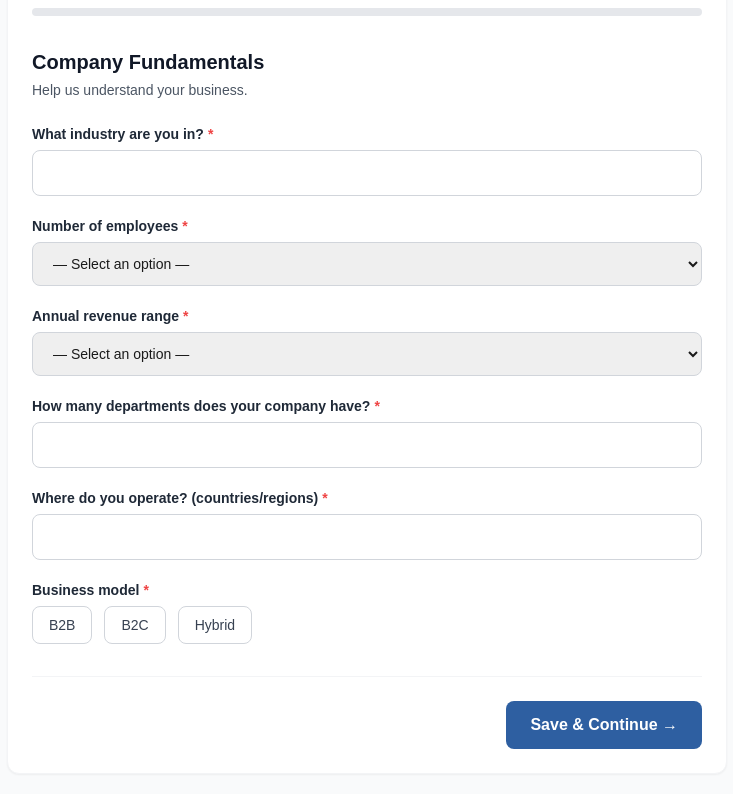
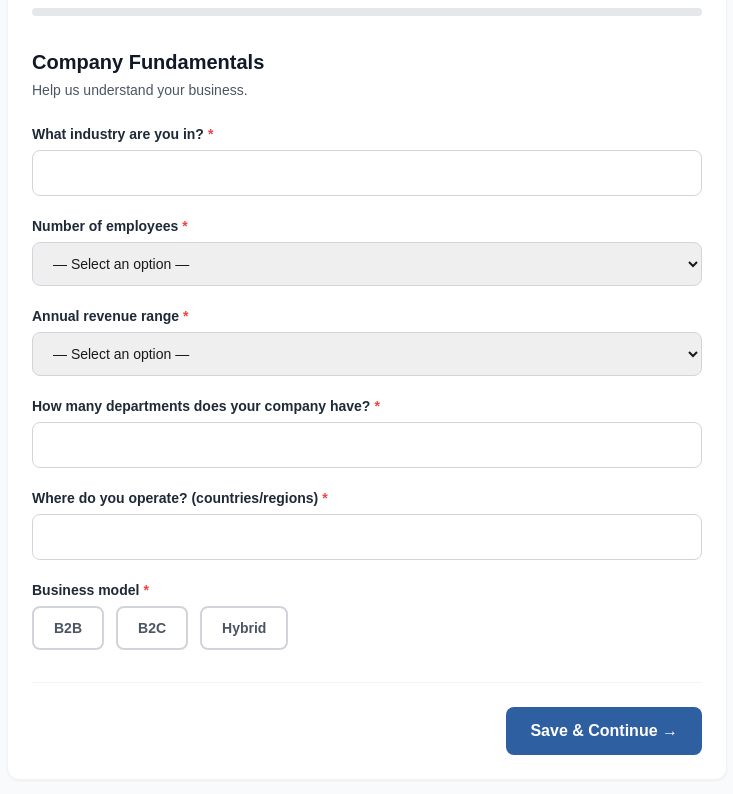
Before and after one commit to EmpaTech-AI/ai-blueprint, a Next.js app in the folder frontend/: page /intake in a window 1280 px wide. Shown: the part 360-1154 px from the top of the page, without its empty margins (273-1006 px from the left). Built offline with nearby package versions, Linux system fonts and the light colour scheme.

Commit message:
fix: multiselect re-render, graceful backend error handling, clear error on step change

```diff
--- a/frontend/app/intake/page.tsx
+++ b/frontend/app/intake/page.tsx
@@ -10,7 +10,7 @@ import { DocumentUpload, UploadedFiles } from '@/components/IntakeForm/DocumentU
 import Link from 'next/link';
 
 const STORAGE_KEY = 'blueprint-intake-draft';
-const TOTAL_STEPS = FORM_SECTIONS.length + 1; // +1 for document upload step
+const TOTAL_STEPS = FORM_SECTIONS.length + 1;
 
 type FormValues = Record<string, string | string[]>;
 
@@ -25,7 +25,6 @@ export default function IntakePage() {
     mode: 'onBlur',
   });
 
-  // Restore draft from localStorage
   useEffect(() => {
     try {
       const saved = localStorage.getItem(STORAGE_KEY);
@@ -35,11 +34,10 @@ export default function IntakePage() {
         setCurrentStep(draft.step);
       }
     } catch {
-      // ignore
+      // ignore corrupt draft
     }
   }, [reset]);
 
-  // Save draft on values change
   const saveDraft = () => {
     try {
       localStorage.setItem(STORAGE_KEY, JSON.stringify({ step: currentStep, values: getValues() }));
@@ -58,12 +56,14 @@ export default function IntakePage() {
       const valid = await trigger(fieldIds as (keyof FormValues)[]);
       if (!valid) return;
     }
+    setSubmitError(null);
     saveDraft();
     setCurrentStep((s) => s + 1);
     window.scrollTo(0, 0);
   };
 
   const handleBack = () => {
+    setSubmitError(null);
     saveDraft();
     setCurrentStep((s) => s - 1);
     window.scrollTo(0, 0);
@@ -75,8 +75,8 @@ export default function IntakePage() {
 
     try {
       const formData = new FormData();
-      formData.append('clientName', String(data.clientName || data.company_name || 'Unknown Client'));
-      formData.append('clientEmail', String(data.clientEmail || data.contact_email || ''));
+      formData.append('clientName', String(data.clientName || 'Unknown Client'));
+      formData.append('clientEmail', String(data.clientEmail || ''));
       formData.append('formAnswers', JSON.stringify(data));
 
       for (const [categoryId, file] of Object.entries(uploadedFiles)) {
@@ -84,14 +84,29 @@ export default function IntakePage() {
       }
 
       const apiUrl = process.env.NEXT_PUBLIC_API_URL || 'http://localhost:3001';
-      const response = await fetch(`${apiUrl}/api/intake`, {
-        method: 'POST',
-        body: formData,
-      });
+      let response: Response;
+
+      try {
+        response = await fetch(`${apiUrl}/api/intake`, {
+          method: 'POST',
+          body: formData,
+        });
+      } catch {
+        throw new Error(
+          'Could not reach the server. The backend may not be running yet. ' +
+          'Please contact us directly at viktor.serafimov@aiassist.bg'
+        );
+      }
 
       if (!response.ok) {
-        const err = await response.json() as { error?: string };
-        throw new Error(err.error || 'Submission failed');
+        // Backend may return HTML error pages — handle gracefully
+        const contentType = response.headers.get('content-type') || '';
+        if (contentType.includes('application/json')) {
+          const err = await response.json() as { error?: string };
+          throw new Error(err.error || `Server error (${response.status})`);
+        } else {
+          throw new Error(`Server error (${response.status}). Please try again or contact support.`);
+        }
       }
 
       const result = await response.json() as { jobId: string };
@@ -106,7 +121,6 @@ export default function IntakePage() {
 
   return (
     <div className="min-h-screen bg-gray-50">
-      {/* Header */}
       <header className="bg-white border-b border-gray-100 sticky top-0 z-50">
         <div className="max-w-3xl mx-auto px-6 py-4 flex items-center justify-between">
           <Link href="/" className="flex items-center gap-3">
@@ -120,7 +134,6 @@ export default function IntakePage() {
       </header>
 
       <main className="max-w-3xl mx-auto px-6 py-10">
-        {/* Contact fields — shown on step 1 */}
         {currentStep === 1 && (
           <div className="section-card mb-0">
             <h1 className="text-2xl font-bold text-gray-900 mb-1">Start Your AI Value Blueprint</h1>
@@ -177,7 +190,8 @@ export default function IntakePage() {
 
             {submitError && (
               <div className="mt-4 p-4 bg-red-50 border border-red-200 rounded-lg text-red-700 text-sm">
-                {submitError}
+                <p className="font-semibold mb-1">Submission failed</p>
+                <p>{submitError}</p>
               </div>
             )}
 
--- a/frontend/components/IntakeForm/QuestionField.tsx
+++ b/frontend/components/IntakeForm/QuestionField.tsx
@@ -1,5 +1,6 @@
 'use client';
 
+import { useState } from 'react';
 import { UseFormRegister, FieldErrors, UseFormGetValues, UseFormSetValue } from 'react-hook-form';
 import { Question } from '@/lib/formSchema';
 import { cn } from '@/lib/utils';
@@ -29,6 +30,17 @@ export function QuestionField({ question, register, errors, getValues, setValue
   const errorMsg = error && (
     <p className="text-red-500 text-xs mt-1">{String(error.message || 'This field is required')}</p>
   );
+
+  if (question.type === 'multiselect') {
+    return (
+      <MultiSelectField
+        question={question}
+        initialValues={(getValues(question.id) as string[]) || []}
+        onChange={(next) => setValue(question.id, next, { shouldDirty: true, shouldValidate: true })}
+        error={!!error}
+      />
+    );
+  }
 
   if (question.type === 'textarea') {
     return (
@@ -61,43 +73,6 @@ export function QuestionField({ question, register, errors, getValues, setValue
           ))}
         </select>
         {errorMsg}
-      </div>
-    );
-  }
-
-  if (question.type === 'multiselect') {
-    const currentValues = (getValues(question.id) as string[]) || [];
-    return (
-      <div className="mb-5">
-        {label}
-        <div className="flex gap-3 flex-wrap">
-          {question.options?.map((opt) => {
-            const selected = currentValues.includes(opt);
-            return (
-              <button
-                key={opt}
-                type="button"
-                onClick={() => {
-                  const next = selected
-                    ? currentValues.filter((v) => v !== opt)
-                    : [...currentValues, opt];
-                  setValue(question.id, next);
-                }}
-                className={cn(
-                  'px-4 py-2 rounded-lg border text-sm font-medium transition-colors duration-150',
-                  selected
-                    ? 'bg-brand-blue text-white border-brand-blue'
-                    : 'bg-white text-gray-700 border-gray-300 hover:border-brand-blue'
-                )}
-              >
-                {opt}
-              </button>
-            );
-          })}
-        </div>
-        {question.required && currentValues.length === 0 && error && (
-          <p className="text-red-500 text-xs mt-1">Please select at least one option</p>
-        )}
       </div>
     );
   }
@@ -136,3 +111,62 @@ export function QuestionField({ question, register, errors, getValues, setValue
     </div>
   );
 }
+
+// Separate component so it owns its own state — re-renders correctly on selection
+function MultiSelectField({
+  question,
+  initialValues,
+  onChange,
+  error,
+}: {
+  question: Question;
+  initialValues: string[];
+  onChange: (values: string[]) => void;
+  error: boolean;
+}) {
+  const [selected, setSelected] = useState<string[]>(initialValues);
+
+  const toggle = (opt: string) => {
+    const next = selected.includes(opt)
+      ? selected.filter((v) => v !== opt)
+      : [...selected, opt];
+    setSelected(next);
+    onChange(next);
+  };
+
+  return (
+    <div className="mb-5">
+      <label className="block text-sm font-semibold text-gray-800 mb-1.5">
+        {question.label}
+        {question.required && <span className="text-red-500 ml-1">*</span>}
+      </label>
+      <div className="flex gap-3 flex-wrap">
+        {question.options?.map((opt) => {
+          const isSelected = selected.includes(opt);
+          return (
+            <button
+              key={opt}
+              type="button"
+              onClick={() => toggle(opt)}
+              className={cn(
+                'px-5 py-2.5 rounded-lg border-2 text-sm font-semibold transition-all duration-150 select-none',
+                isSelected
+                  ? 'bg-brand-blue text-white border-brand-blue shadow-sm'
+                  : 'bg-white text-gray-600 border-gray-300 hover:border-brand-blue hover:text-brand-blue'
+              )}
+            >
+              {isSelected && <span className="mr-1.5">✓</span>}
+              {opt}
+            </button>
+          );
+        })}
+      </div>
+      {selected.length === 0 && error && (
+        <p className="text-red-500 text-xs mt-1">Please select at least one option</p>
+      )}
+      {selected.length > 0 && (
+        <p className="text-xs text-gray-400 mt-1.5">{selected.length} selected</p>
+      )}
+    </div>
+  );
+}
```
